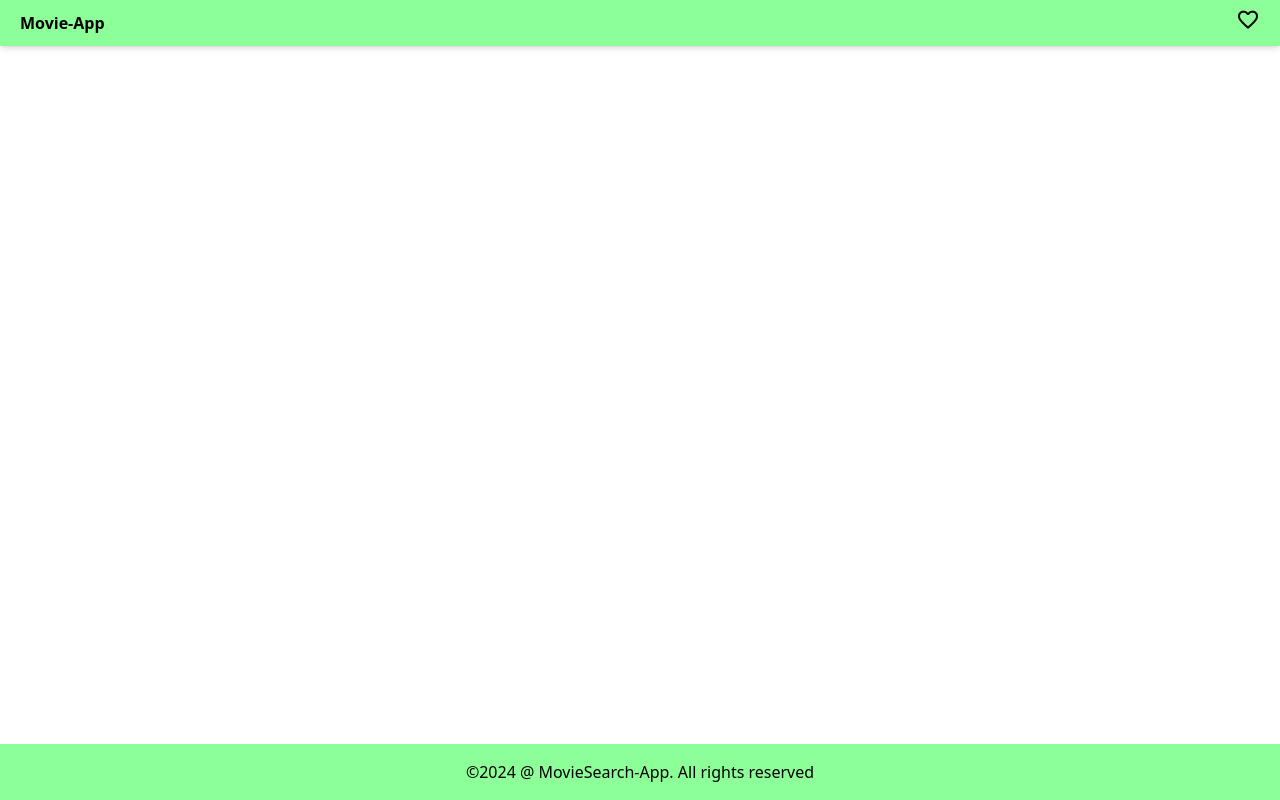
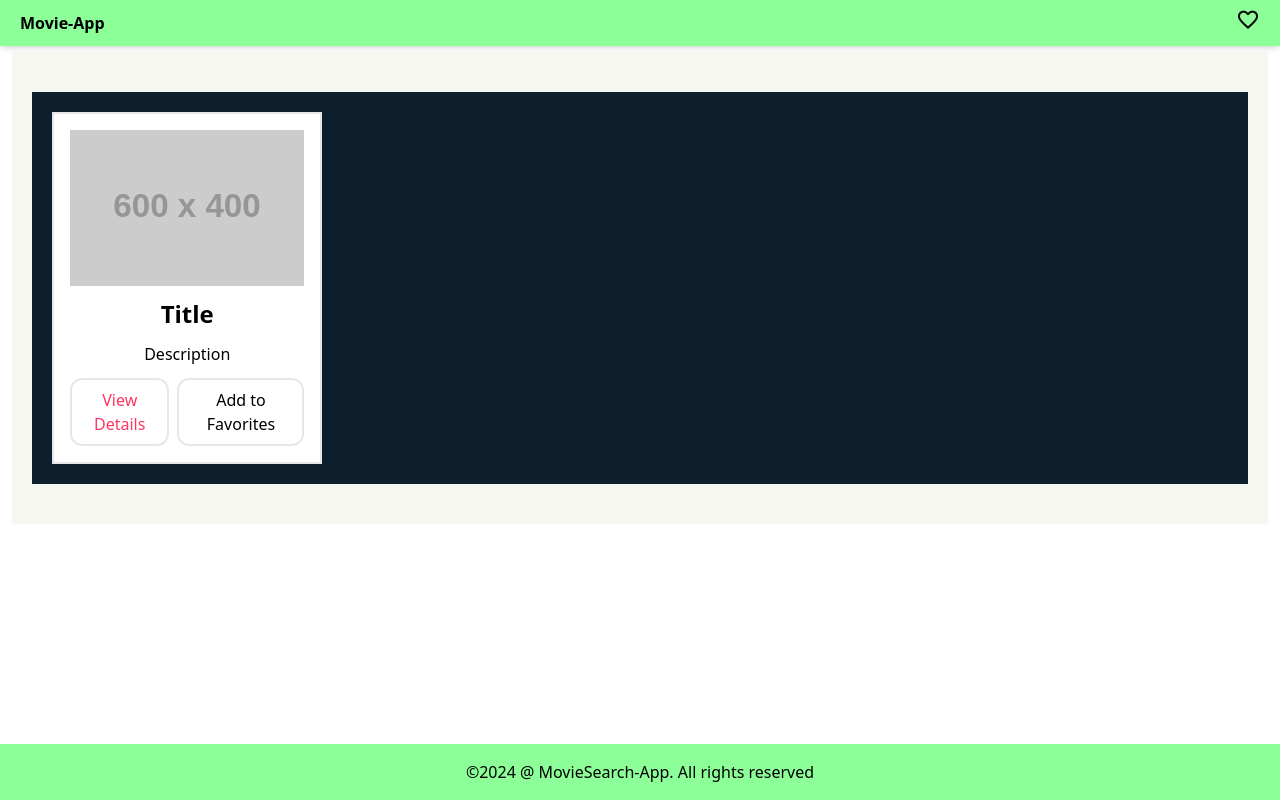
Before and after one commit to sugu2344/task7, a React (Vite) app: page / in a window 1280 px wide. Built offline with nearby package versions, Linux system fonts and the light colour scheme.

Commit message:
landing page movie poster card ready

```diff
--- a/src/components/landingpage.jsx
+++ b/src/components/landingpage.jsx
@@ -3,8 +3,28 @@ import React from "react";
 const LandingPage = () => {
   return (
     <>
-      <div className="pt-12 px-2">
-        <div className="bg-[#0D1F2D] text-white px-6"></div>
+      <div className="py-10 my-3 mx-3">
+        <div className="bg-[#F7F7F2] px-5 py-10">
+          <div className="flex flex-wrap gap-4 p-5 bg-[#0D1F2D] ">
+            {/* Card start */}
+            <div className="w-full sm:w-[45%] md:w-[30%] lg:w-[23%] border-2 bg-white p-4 flex flex-col">
+              <img src="https://placehold.co/600x400" alt="Product" />
+              <div className="flex flex-col justify-between flex-grow text-center space-y-3 mt-3">
+                <h1 className="font-bold text-2xl">Title</h1>
+                <p className="text-justify flex justify-center">Description</p>
+                <div className="flex space-x-2">
+                  <button className="border-2 p-2 rounded-xl text-[#FF3562] hover:bg-black hover:text-white cursor-pointer mt-auto">
+                    View Details
+                  </button>
+                  <button className="border-2 p-2 rounded-xl hover:bg-black hover:text-white cursor-pointer mt-auto">
+                    Add to Favorites
+                  </button>
+                </div>
+              </div>
+            </div>
+            {/* card end */}
+          </div>
+        </div>
       </div>
     </>
   );
```
